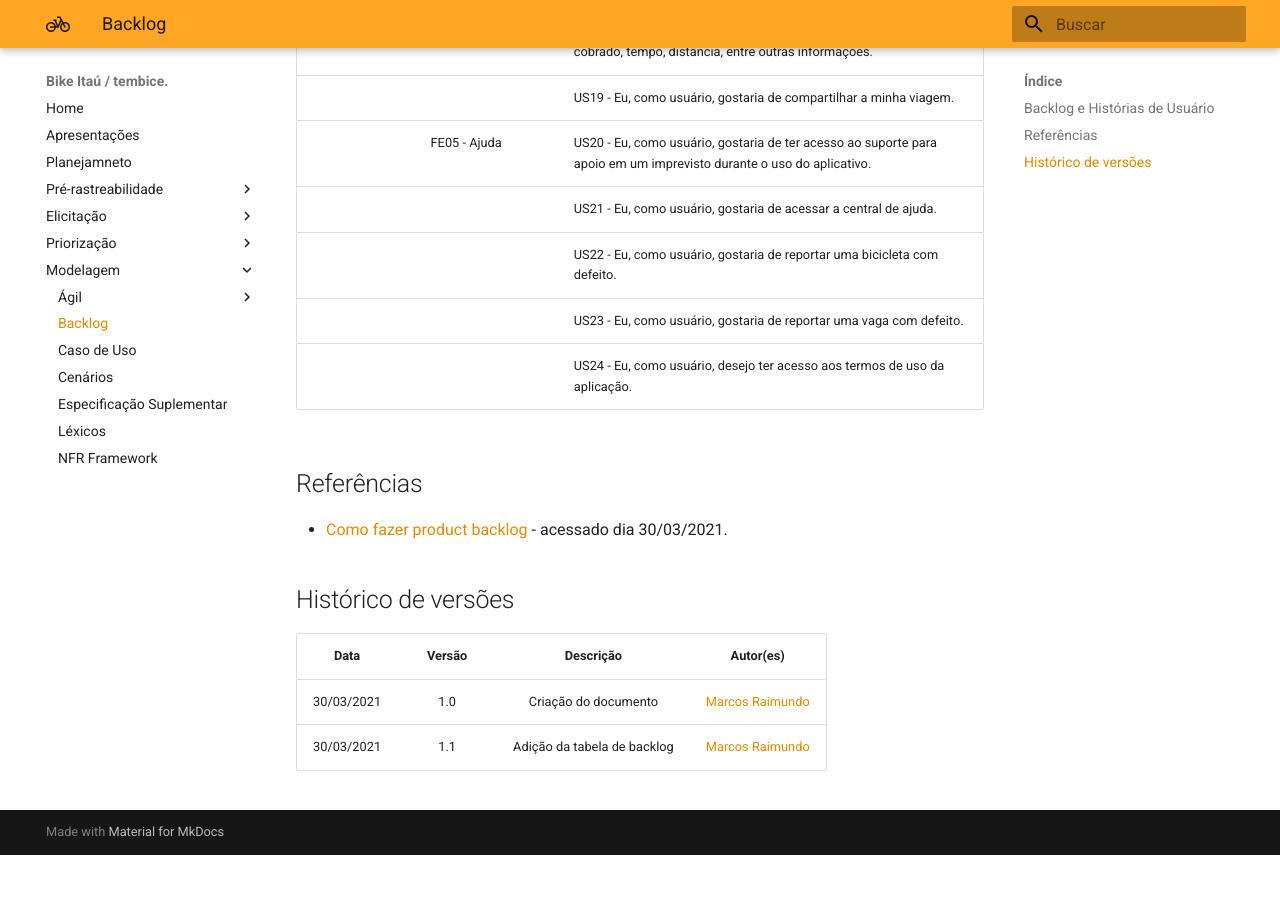
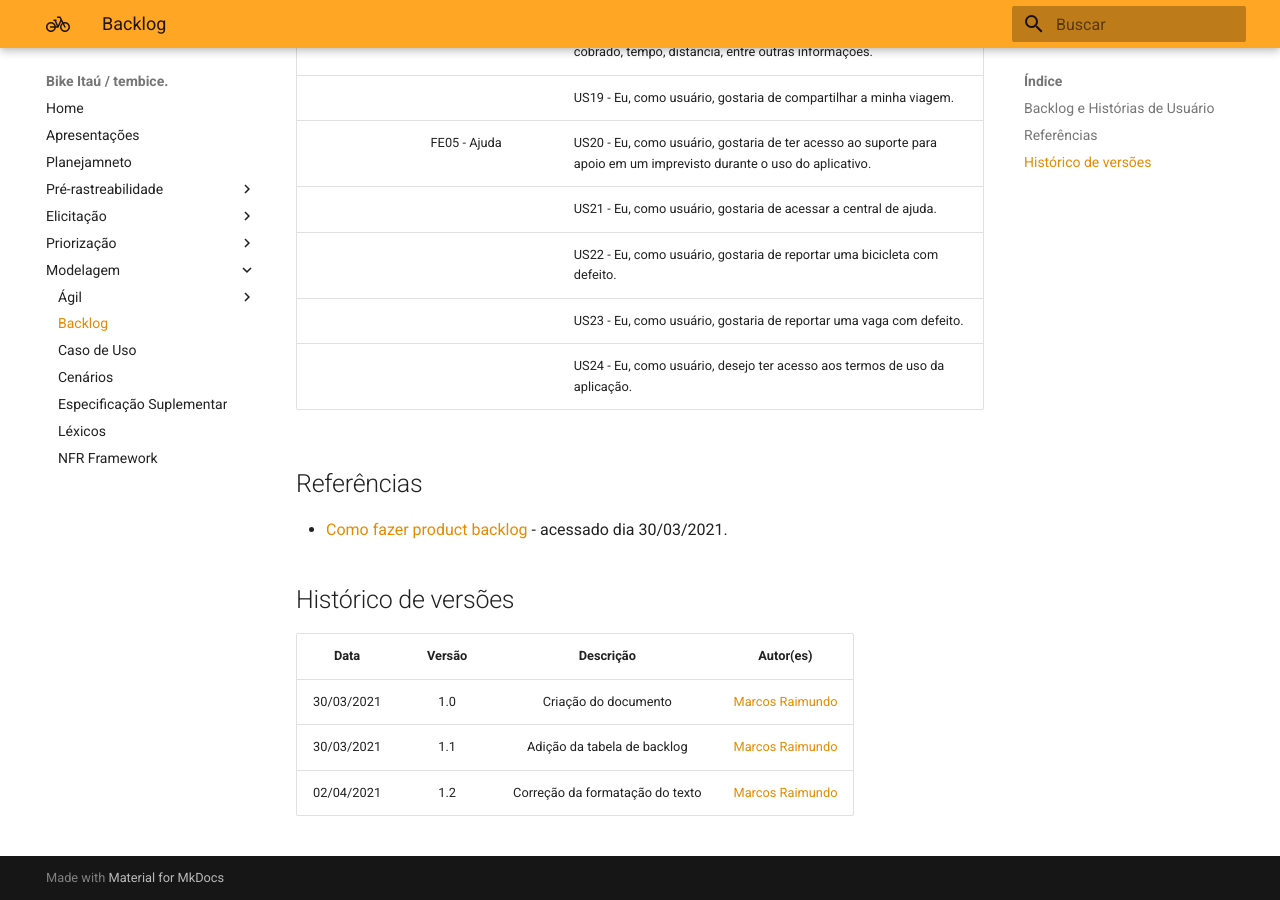
Before and after one commit to Requisitos-de-Software/2020.2-BikeItau, an MkDocs documentation site: the page built from docs/modelagem/backlog.md, in a window 1280 px wide and 900 px high, scrolled down 1647 px. Built offline with MkDocs 1.6.1 and Material for MkDocs 9.7.7, drawn with Linux system fonts in a browser that asks for light colours; before the commit the page ends 2502 px from its top, so only the background shows below that.

Commit message:
Updated backlog.md

```diff
--- a/docs/modelagem/backlog.md
+++ b/docs/modelagem/backlog.md
@@ -1,6 +1,6 @@
 # Backlog
 
-No Backlog criamos uma tabela que lista as funcionalidades desejadas de um produto, ou, seja, os requisitos que são esperados ao final do projeto, descritos com uma linguagem simples. O documento cresce e muda à medida que se aprende mais sobe o produto e seus usuários. Para estruturar os Product Backlog nós utilizamos as chamadas histórias de usuário, elas contem a descrição detalhada dos requisitos de cada solicitação a ser implementada.
+<p align = "justify"> No Backlog criamos uma tabela que lista as funcionalidades desejadas de um produto, ou, seja, os requisitos que são esperados ao final do projeto, descritos com uma linguagem simples. O documento cresce e muda à medida que se aprende mais sobe o produto e seus usuários. Para estruturar os Product Backlog nós utilizamos as chamadas histórias de usuário, elas contem a descrição detalhada dos requisitos de cada solicitação a ser implementada. </p>
 
 ## Backlog e Histórias de Usuário
 
@@ -44,3 +44,4 @@
 | :---: | :---: | :---: | :---: |
 | 30/03/2021 | 1.0 | Criação do documento | [Marcos Raimundo](https://github.com/MarcosFloresta) |
 | 30/03/2021 | 1.1 | Adição da tabela de backlog | [Marcos Raimundo](https://github.com/MarcosFloresta) |
+| 02/04/2021 | 1.2 | Correção da formatação do texto | [Marcos Raimundo](https://github.com/MarcosFloresta) |
```
